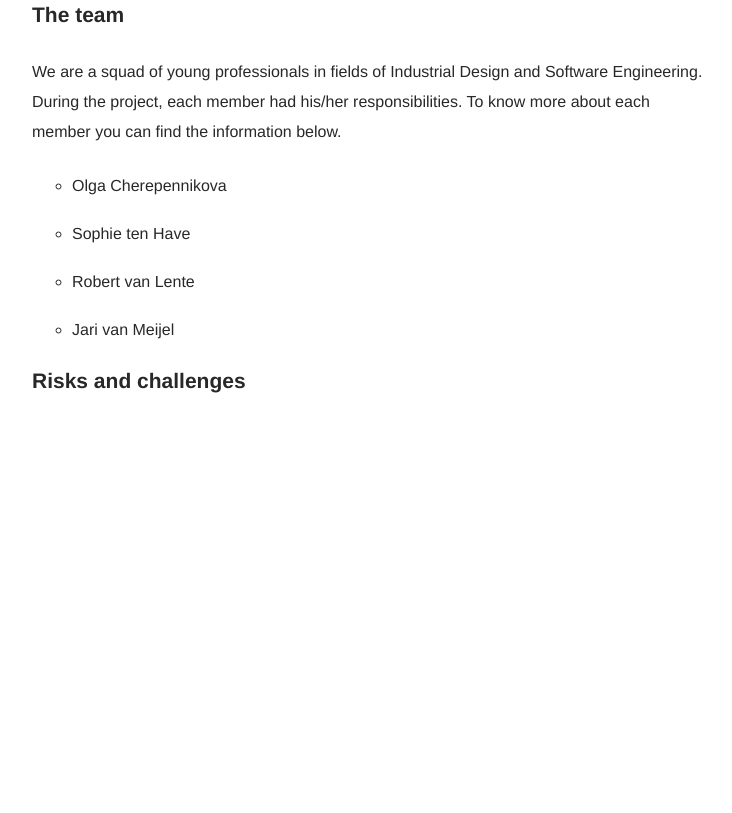
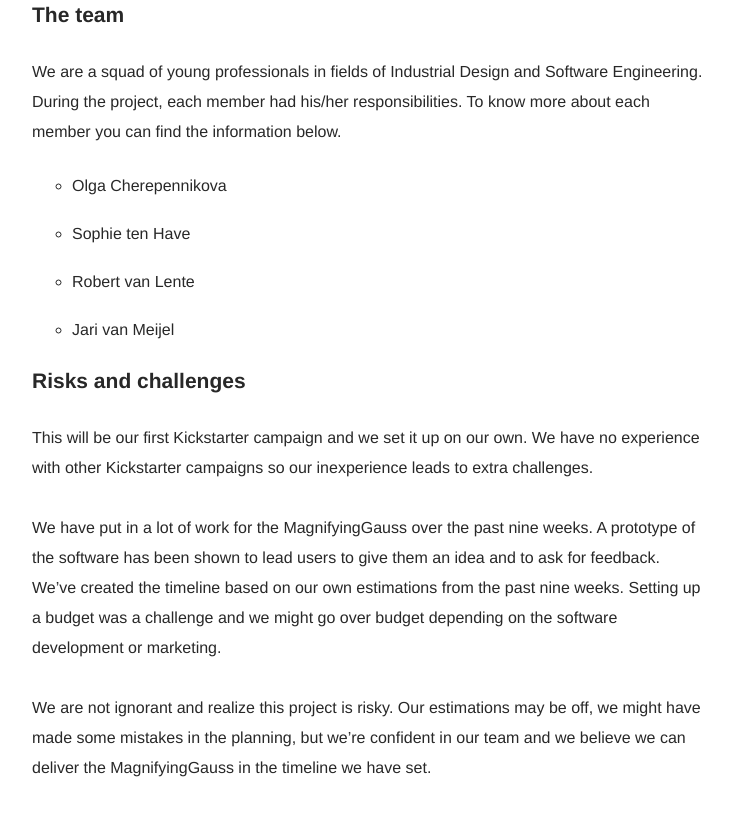
Before and after one commit to rvlente/DAAU10, a plain HTML site: page index.html in a window 1280 px wide. Shown: the part 4127-4940 px from the top of the page, without its empty margins (88-820 px from the left). Before the commit the page ends 4550 px from the top, so only its background shows below. Drawn offline with Linux system fonts and the light colour scheme.

Commit message:
add risks & challenges

```diff
--- a/index.html
+++ b/index.html
@@ -103,6 +103,12 @@
 
         <h3>Risks and challenges</h3>
 
+        <p>This will be our first Kickstarter campaign and we set it up on our own. We have no experience with other Kickstarter campaigns so our inexperience leads to extra challenges.</p>
+
+        <p>We have put in a lot of work for the MagnifyingGauss over the past nine weeks. A prototype of the software has been shown to lead users to give them an idea and to ask for feedback. We’ve created the timeline based on our own estimations from the past nine weeks. Setting up a budget was a challenge and we might go over budget depending on the software development or marketing.</p>
+
+        <p>We are not ignorant and realize this project is risky. Our estimations may be off, we might have made some mistakes in the planning, but we’re confident in our team and we believe we can deliver the MagnifyingGauss in the timeline we have set.</p>
+
       </main>
       <aside>
         <h3>Support</h3>
```
